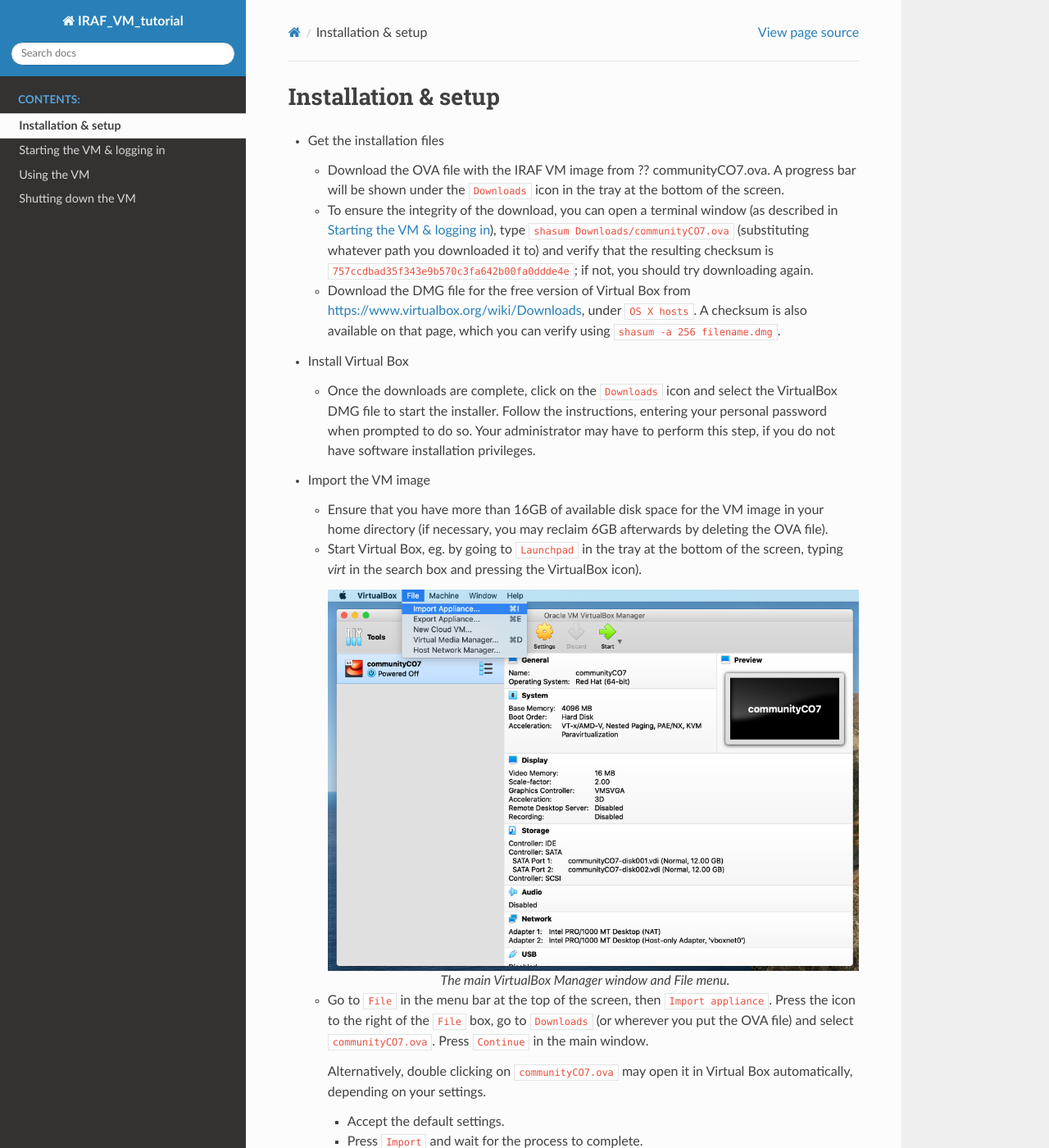
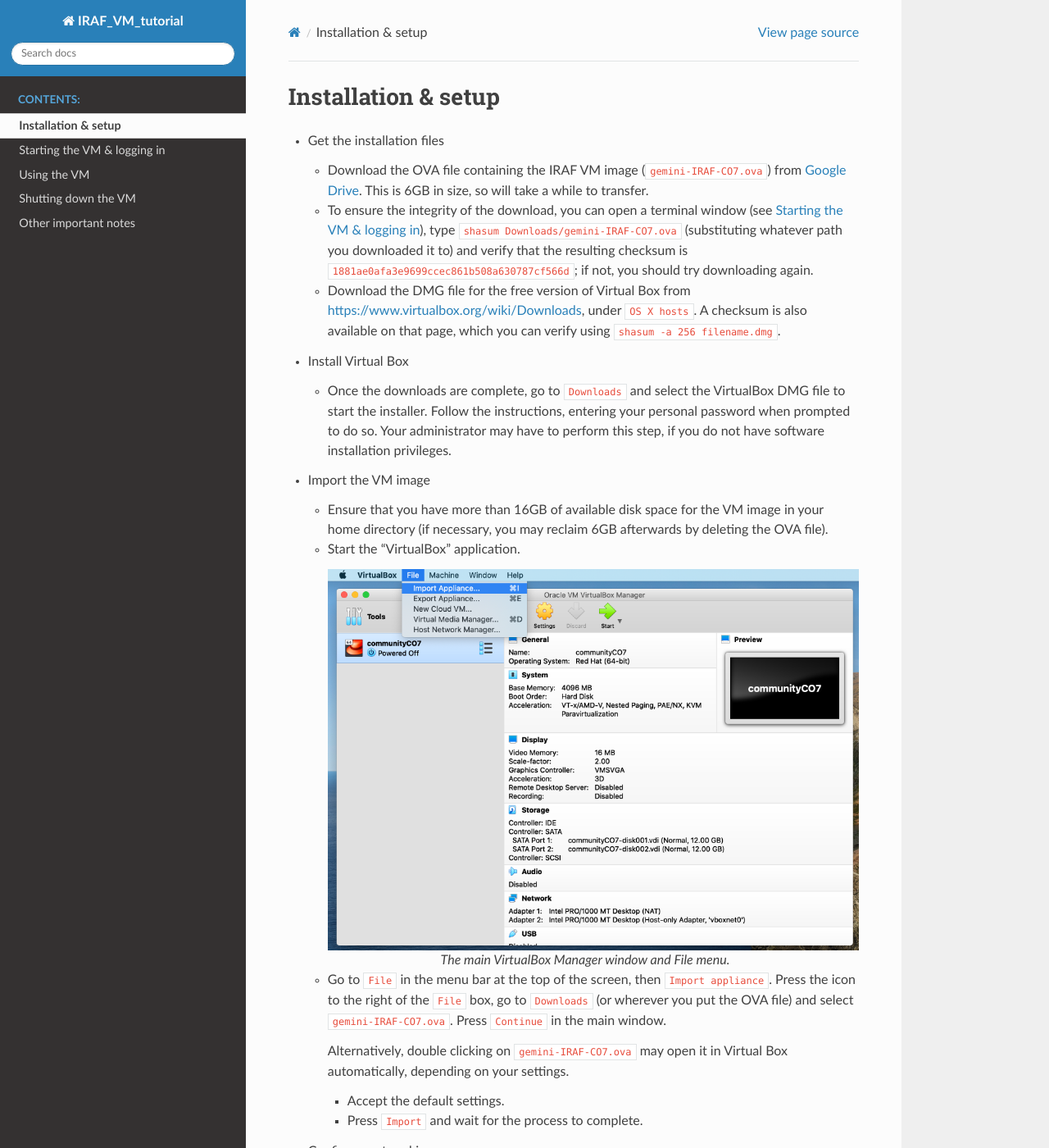
Before and after one commit to GeminiDRSoftware/IRAF_VM_tutorial, a Sphinx documentation site: the page built from source/installation.rst, in a window 1280 px wide and 1400 px high. Shown: the whole window at 82% size. Built offline with Sphinx 7.4.7 and the Read the Docs theme 2.0.0, drawn with Linux system fonts in a browser that asks for light colours; some of the changed text lies outside the part shown.

Commit message:
Update link to OVA file & checksum. Correct the IP address. Clarifications suggested by Kathleen.

```diff
--- a/source/installation.rst
+++ b/source/installation.rst
@@ -8,16 +8,16 @@
 
 * Get the installation files
 
-  - Download the OVA file with the IRAF VM image from ?? communityCO7.ova.
-    A progress bar will be shown under the ``Downloads`` icon in the tray at the
-    bottom of the screen.
+  - Download the OVA file containing the IRAF VM image
+    (``gemini-IRAF-CO7.ova``) from `Google Drive
+    <https://drive.google.com/file/d/1vRAPmdPdH25Sn4gkjZ7AmTHIL6FM0NeG/view?usp=sharing>`_.
+    This is 6GB in size, so will take a while to transfer.
 
   - To ensure the integrity of the download, you can open a terminal
-    window (as described in :ref:`login`), type ``shasum
-    Downloads/communityCO7.ova`` (substituting whatever path you downloaded it
-    to) and verify that the resulting checksum is
-    ``757ccdbad35f343e9b570c3fa642b00fa0ddde4e``; if not, you should try
-    downloading again.
+    window (see :ref:`login`), type ``shasum Downloads/gemini-IRAF-CO7.ova``
+    (substituting whatever path you downloaded it to) and verify that the
+    resulting checksum is ``1881ae0afa3e9699ccec861b508a630787cf566d``; if not,
+    you should try downloading again.
 
   - Download the DMG file for the free version of Virtual Box from
     https://www.virtualbox.org/wiki/Downloads, under ``OS X hosts``. A
@@ -26,8 +26,8 @@
 
 * Install Virtual Box
 
-  - Once the downloads are complete, click on the ``Downloads`` icon and select
-    the VirtualBox DMG file to start the installer. Follow the instructions,
+  - Once the downloads are complete, go to ``Downloads`` and select the
+    VirtualBox DMG file to start the installer. Follow the instructions,
     entering your personal password when prompted to do so. Your administrator
     may have to perform this step, if you do not have software installation
     privileges.
@@ -38,9 +38,7 @@
     image in your home directory (if necessary, you may reclaim 6GB afterwards
     by deleting the OVA file).
 
-  - Start Virtual Box, eg. by going to ``Launchpad`` in the tray at the bottom
-    of the screen, typing *virt* in the search box and pressing the VirtualBox
-    icon).
+  - Start the "VirtualBox" application.
 
     .. figure:: file_menu.png
        :align: center
@@ -50,9 +48,9 @@
   - Go to ``File`` in the menu bar at the top of the screen, then ``Import
     appliance``. Press the icon to the right of the ``File`` box, go to
     ``Downloads`` (or wherever you put the OVA file) and select
-    ``communityCO7.ova``. Press ``Continue`` in the main window.
+    ``gemini-IRAF-CO7.ova``. Press ``Continue`` in the main window.
 
-    Alternatively, double clicking on ``communityCO7.ova`` may open it in
+    Alternatively, double clicking on ``gemini-IRAF-CO7.ova`` may open it in
     Virtual Box automatically, depending on your settings.
 
     - Accept the default settings.
@@ -67,23 +65,25 @@
 
   - Press ``Create`` at the top left of the ``Host Network Manager``
     window. This should automatically add an entry with network address
-    ``192.168.15.1/24`` in the table beneath. Leave ``DHCP Server`` de-selected
-    and close the window.
+    ``192.168.56.1/24`` in the table beneath. Don't enable ``DHCP Server``
+    (unless you're already using it for another purpose). Close the window.
 
-* Make sure ``communityCO7`` is selected on the left-hand side of the ``Oracle
-  VM VirtualBox Manager`` window.
+* Make sure ``gemini-IRAF-CO7`` is selected on the left-hand side of the
+  ``Oracle VM VirtualBox Manager`` window.
 
 * Configure a shared data directory.
 
   - Under your home directory (or another writeable location) on your host
-    machine, create a subdirectory for storing data files for use by the VM.
+    machine, create a subdirectory for exchanging data files between the host
+    and the VM, eg. ``vm_transfer/``.
 
   - In the ``Oracle VM VirtualBox Manager`` window, press ``Settings``, then
     ``Shared Folders`` in the top row of icons, then the ``+`` icon to the
     right of the main table. In the sub-window that pops up, set the ``Folder
     Path`` to the directory you created on the host machine
-    (eg. ``/Users/<username>/vm_data``) and the ``Mount Point`` to ``/data``.
-    Select the ``Auto-mount`` option (and ``Make Permanent``, if you have it).
-    Press ``OK`` and then ``OK`` again in the parent window.
+    (eg. ``/Users/<username>/vm_transfer``) and the ``Mount Point`` to
+    ``/home/irafuser/vm_transfer`` (or similar). Select the ``Auto-mount``
+    option (and ``Make Permanent``, if you have it). Press ``OK`` and then
+    ``OK`` again in the parent window.
 
     .. Where did the "Make Permanent" option go?  TO DO
```
Also changed, not shown: source/login.rst (+9 -7 lines), source/shutdown.rst (+13 -2 lines), source/usage.rst (+11 -8 lines), 1 other file.
